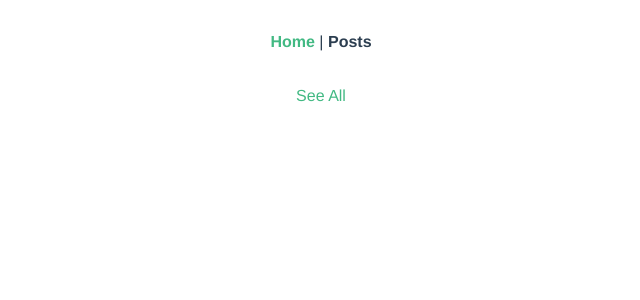
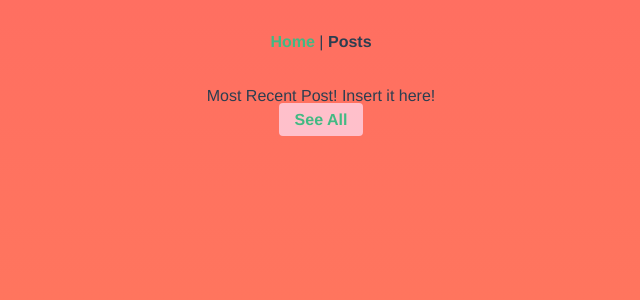
Before and after one commit to RogueGoat/quibs-blog, a Vue app: page / in a window 1280 px wide. Shown: the top 300 px of the page, without its empty margins (319-959 px from the left). Built offline with nearby package versions, Linux system fonts and the light colour scheme.

Commit message:
started importing api - switching to modify general styles for base app

```diff
--- /dev/null
+++ b/db.json
@@ -0,0 +1,17 @@
+{
+  "posts": [
+    {
+      "id": 1,
+      "title": "hello"
+    }
+  ],
+  "comments": [
+    {
+      "id": 1,
+      "title": "hello"
+    }
+  ],
+  "profile": {
+    "name": "typicode"
+  }
+}
--- a/src/assets/styles.css
+++ b/src/assets/styles.css
@@ -1,3 +1,15 @@
 @tailwind base;
 @tailwind components;
 @tailwind utilities;
+
+/*Base styles*/
+body {
+    background: #ff6f61; /* Old browsers */
+    background: -moz-linear-gradient(top, #ff6f61 0%, #ff7f59 100%); /* FF3.6-15 */
+    background: -webkit-linear-gradient(top, #ff6f61 0%,#ff7f59 100%); /* Chrome10-25,Safari5.1-6 */
+    background: linear-gradient(to bottom, #ff6f61 0%,#ff7f59 100%); /* W3C, IE10+, FF16+, Chrome26+, Opera12+, Safari7+ */
+    filter: progid:DXImageTransform.Microsoft.gradient( startColorstr='#ff6f61', endColorstr='#ff7f59',GradientType=0 ); /* IE6-9 */
+
+    background-repeat: no-repeat;
+    height: 100vh;
+}
--- a/src/components/Base.vue
+++ b/src/components/Base.vue
@@ -2,10 +2,10 @@
   <main class="container mx-auto">
     <section class="newest">
       <article>
-
+        Most Recent Post! Insert it here!
       </article>
     </section>
-    <a href="/posts">See All</a>
+    <a class="btn" href="/posts">See All</a>
   </main>
 </template>
 
@@ -17,6 +17,12 @@ export default {
 
 <!-- Add "scoped" attribute to limit CSS to this component only -->
 <style scoped>
+  /*Tailwind styles*/
+  .btn {
+    @apply font-bold py-2 px-4 rounded;
+
+    background-color: pink;
+  }
 h3 {
   margin: 40px 0 0;
 }
--- a/src/router.js
+++ b/src/router.js
@@ -14,12 +14,12 @@ export default new Router({
       component: Home
     },
     {
-      path: '/posts',
-      name: 'posts',
+      path: '/blog',
+      name: 'blog',
       // route level code-splitting
       // this generates a separate chunk (about.[hash].js) for this route
       // which is lazy-loaded when the route is visited.
-      component: () => import(/* webpackChunkName: "about" */ './views/Posts.vue')
+      component: () => import(/* webpackChunkName: "about" */ './views/Blog.vue')
     }
   ]
 })
--- a/src/views/Home.vue
+++ b/src/views/Home.vue
@@ -1,6 +1,6 @@
 <template>
   <div class="home">
-    <Base></Base>
+    <Base/>
   </div>
 </template>
 
```
Also changed, not shown: src/components/Posts.vue (added), src/views/Blog.vue (renamed from src/views/Posts.vue).
